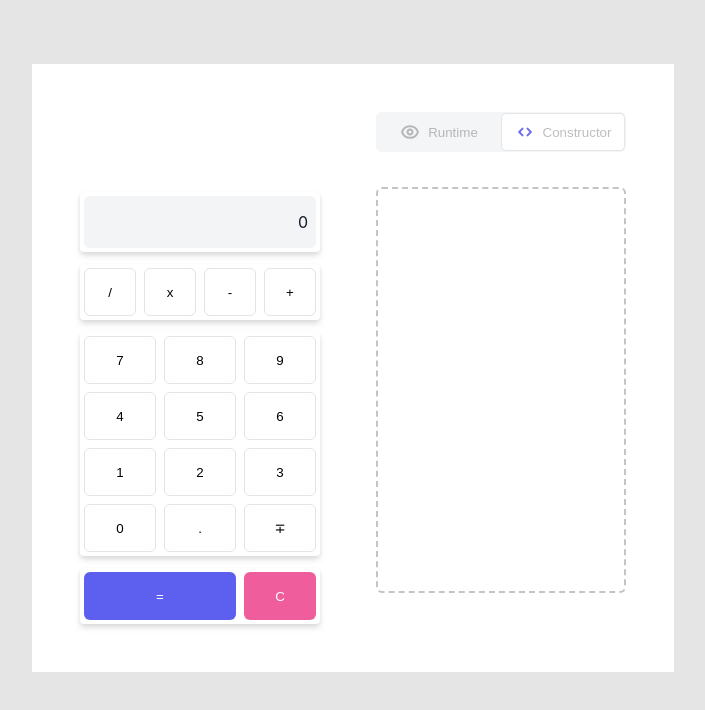
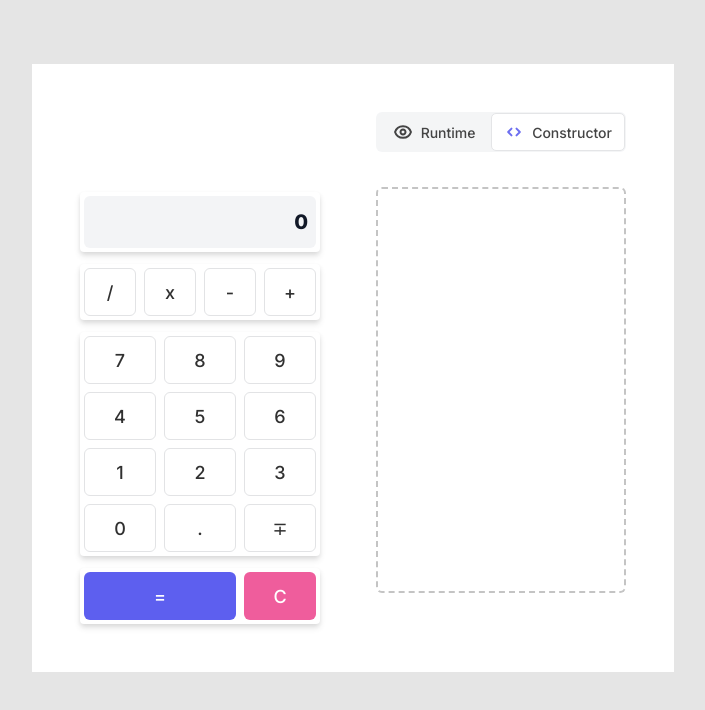
Before and after one commit to vatosarmat/dnd_calculator, a React (Create React App) app: page / in a window 1280 px wide. Shown: the top 710 px of the page, without its empty margins (287-992 px from the left). Built offline with nearby package versions, Linux system fonts and the light colour scheme.

Commit message:
fonts size and weight

```diff
--- a/public/index.html
+++ b/public/index.html
@@ -1,20 +1,21 @@
 <!DOCTYPE html>
 <html lang="en">
+
 <head>
   <meta charset="utf-8" />
   <link rel="icon" href="%PUBLIC_URL%/favicon.ico" />
   <meta name="viewport" content="width=device-width, initial-scale=1" />
   <meta name="theme-color" content="#000000" />
-    <meta
-      name="description"
-      content="Web site created using create-react-app"
-    />
+  <meta name="description" content="Web site created using create-react-app" />
   <link rel="apple-touch-icon" href="%PUBLIC_URL%/logo192.png" />
   <!--
       manifest.json provides metadata used when your web app is installed on a
       user's mobile device or desktop. See https://developers.google.com/web/fundamentals/web-app-manifest/
     -->
   <link rel="manifest" href="%PUBLIC_URL%/manifest.json" />
+  <link rel="preconnect" href="https://fonts.googleapis.com">
+  <link rel="preconnect" href="https://fonts.gstatic.com" crossorigin>
+  <link href="https://fonts.googleapis.com/css2?family=Inter:wght@500;800;900&display=swap" rel="stylesheet">
   <!--
       Notice the use of %PUBLIC_URL% in the tags above.
       It will be replaced with the URL of the `public` folder during the build.
@@ -26,6 +27,7 @@
     -->
   <title>React App</title>
 </head>
+
 <body>
   <noscript>You need to enable JavaScript to run this app.</noscript>
   <div id="root"></div>
@@ -40,4 +42,5 @@
       To create a production bundle, use `npm run build` or `yarn build`.
     -->
 </body>
+
 </html>
--- a/src/components/calculator-block/blocks/Display.tsx
+++ b/src/components/calculator-block/blocks/Display.tsx
@@ -1,4 +1,4 @@
-import styled from 'styled-components'
+import styled, { css } from 'styled-components'
 
 export type DisplayProps = {
   children?: string
@@ -8,12 +8,21 @@ const Display = styled.div<DisplayProps>`
   display: flex;
   align-items: center;
   justify-content: right;
-  padding: ${({ theme }) => theme.spacing()}px;
   width: 100%;
   height: 100%;
-  border-radius: ${({ theme: { decoration } }) => decoration.buttonBorderRadius}px;
-  color: ${({ theme: { palette } }) => palette.gray.displayFg};
-  background-color: ${({ theme: { palette } }) => palette.gray.displayBg};
+
+  ${({ theme }) => {
+    const { palette, decoration, font } = theme
+    return css`
+      padding: ${theme.spacing()}px;
+      border-radius: ${decoration.buttonBorderRadius}px;
+      background-color: ${palette.gray.displayBg};
+
+      color: ${palette.gray.displayFg};
+      font-size: ${font.display.size}px;
+      font-weight: ${font.display.weight};
+    `
+  }}
 `
 
 Display.defaultProps = {
--- a/src/components/controls/Button.tsx
+++ b/src/components/controls/Button.tsx
@@ -22,12 +22,14 @@ const StyledButton = styled.button<ButtonProps>`
   border-style: solid;
 
   ${({ $color = 'default', theme }) => {
-    const { palette, decoration } = theme
+    const { palette, decoration, font } = theme
 
     return [
       css`
         border-color: ${palette.gray.buttonBorder};
         border-radius: ${decoration.buttonBorderRadius}px;
+        font-size: ${font.button.size}px;
+        font-weight: ${font.button.weight};
       `,
       $color === 'default'
         ? css`
--- a/src/components/controls/ToggleButtonGroup.tsx
+++ b/src/components/controls/ToggleButtonGroup.tsx
@@ -28,29 +28,33 @@ const Button = styled.button<ButtonProps>`
   flex-direction: row;
   justify-content: center;
   align-items: center;
-
   width: 100%;
-
   border-style: solid;
   border-width: 1px;
 
-  ${({ theme, $checked }) =>
-    css`
+  ${({ theme, $checked }) => {
+    const { decoration, palette, font } = theme
+
+    return css`
       gap: ${theme.spacing()}px;
       padding: ${theme.spacing()}px ${theme.spacing(1.5)}px;
+      border-radius: ${decoration.buttonBorderRadius - 1}px;
 
-      border-radius: ${theme.decoration.buttonBorderRadius - 1}px;
+      color: ${palette.gray.black};
+      font-size: ${font.p.size}px;
+      font-weight: ${font.p.weight}px;
 
       ${$checked
         ? css`
-            border-color: ${theme.palette.gray.buttonBorder};
-            background-color: ${theme.palette.gray.white};
+            border-color: ${palette.gray.buttonBorder};
+            background-color: ${palette.gray.white};
           `
         : css`
             border-color: transparent;
             background-color: transparent;
           `}
-    `}
+    `
+  }}
 `
 
 type Item<V> = {
--- a/src/index.css
+++ b/src/index.css
@@ -1,24 +1,25 @@
 body {
   margin: 0;
-  font-family: -apple-system, BlinkMacSystemFont, 'Segoe UI', 'Roboto', 'Oxygen', 'Ubuntu',
-    'Cantarell', 'Fira Sans', 'Droid Sans', 'Helvetica Neue', sans-serif;
+  font-family: Inter, -apple-system, BlinkMacSystemFont, 'Segoe UI', 'Roboto', 'Oxygen',
+    'Ubuntu', 'Cantarell', 'Fira Sans', 'Droid Sans', 'Helvetica Neue', sans-serif;
   -webkit-font-smoothing: antialiased;
   -moz-osx-font-smoothing: grayscale;
   background-color: #e5e5e5;
 }
 
-* {
+button {
+  font-family: Inter, -apple-system, BlinkMacSystemFont, 'Segoe UI', 'Roboto', 'Oxygen',
+    'Ubuntu', 'Cantarell', 'Fira Sans', 'Droid Sans', 'Helvetica Neue', sans-serif;
   padding: 0;
-  margin: 0;
+  box-sizing: border-box;
+}
+
+div {
   box-sizing: border-box;
 }
 
 li {
   list-style-type: none;
-}
-
-code {
-  font-family: source-code-pro, Menlo, Monaco, Consolas, 'Courier New', monospace;
 }
 
 #root {
--- a/src/styled.d.ts
+++ b/src/styled.d.ts
@@ -5,6 +5,11 @@ import 'styled-components'
 declare module 'styled-components' {
   export interface DefaultTheme {
     spacing(n?: number): number
+    font: {
+      p: { size: number; weight: number }
+      button: { size: number; weight: number }
+      display: { size: number; weight: number }
+    }
     layout: {
       block: {
         width: number
--- a/src/theme.ts
+++ b/src/theme.ts
@@ -3,6 +3,11 @@ import { DefaultTheme } from 'styled-components'
 const theme: DefaultTheme = {
   spacing(n: number = 1) {
     return this.layout.spacing * n
+  },
+  font: {
+    p: { size: 14, weight: 500 },
+    button: { size: 18, weight: 500 },
+    display: { size: 20, weight: 800 },
   },
   layout: {
     block: {
@@ -25,7 +30,7 @@ const theme: DefaultTheme = {
     secondary: '#ef5d9c',
     sky: '#f0f9ff',
     gray: {
-      black: '#000000',
+      black: '#303030',
       white: '#ffffff',
 
       displayBg: '#f3f4f6',
```
Lines whose indentation alone changed are shown as unchanged.
